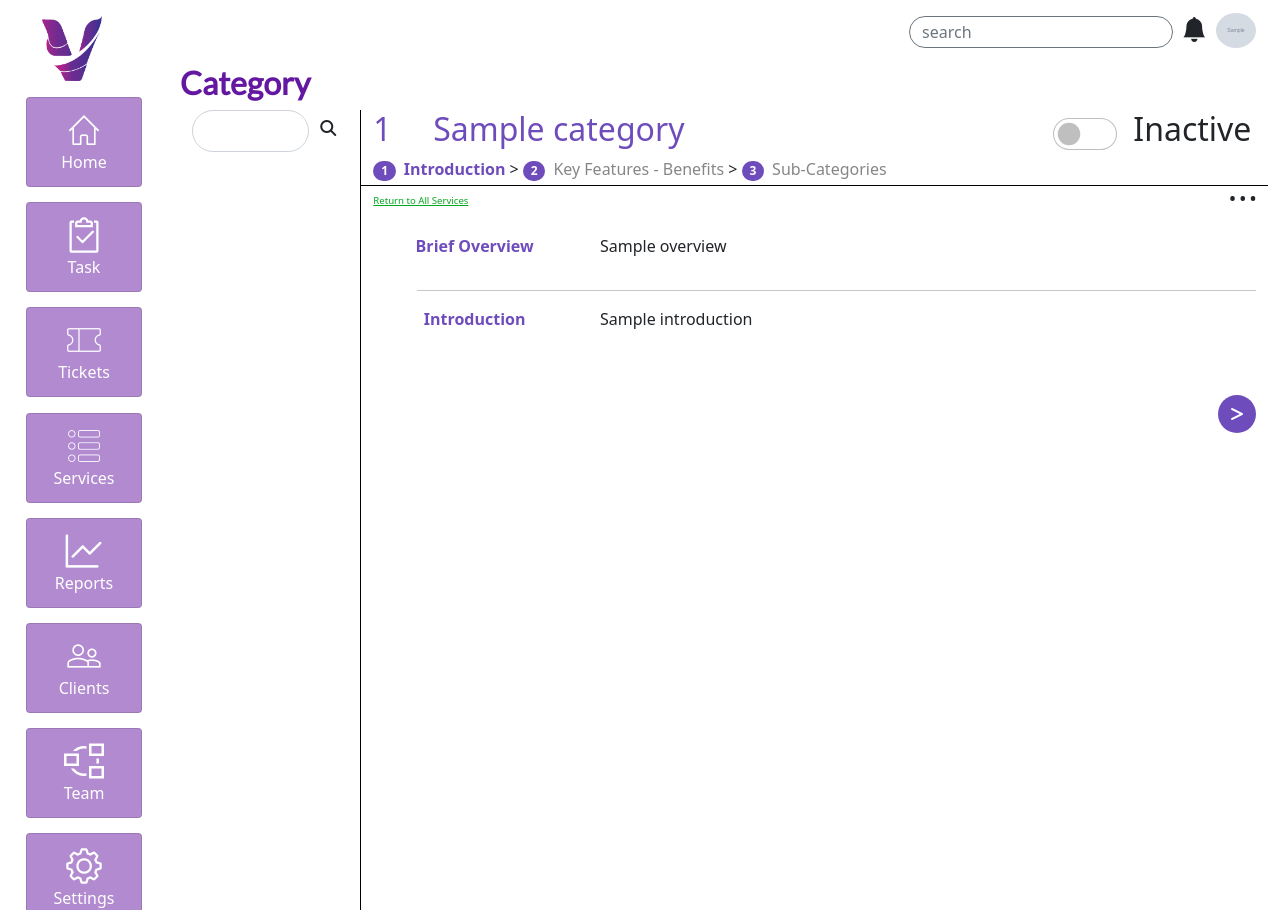
After one commit to VikingAM/VikingUniverseRepository, a Django app: template portal/templates/admin_templates/services/admin_services_category_detailed.html in a window 1280 px wide. The commit adds this page. Run offline with Django 3.2, Linux system fonts and the light colour scheme; the template is opened without the code that fills it: most values are stand-ins (such as "Sample title", 1, 10 or a date in 2020); grey boxes marked "Sample" are stand-in pictures.

Commit message:
update category detailed page
all functions are working

```diff
--- /dev/null
+++ b/portal/templates/admin_templates/services/admin_services_category_detailed.html
@@ -0,0 +1,490 @@
+{% extends 'admin_templates/admin_base.html' %}
+
+{% load static %}
+
+{% block title %} Admin Dashboard {% endblock title %}
+
+{% block style %}
+<link href='https://fonts.googleapis.com/css?family=Lato' rel='stylesheet'>
+<link rel="stylesheet" type="text/css" href="{% static 'portal_admin/css/admin_services_dashboard.css' %}">
+<style type="text/css">
+	.status_filter_label{
+		text-align: right;
+		color: #6F4CBB;
+		font-family: Inter;
+		font-weight: 400;
+		font-size: 1.1rem;
+		margin-top: 0.3rem;
+	}
+	.theme_hr{
+		margin: 0.1rem;
+    	color: #000;
+	}
+	.theme_category_name{
+		color: #6F4CBB;
+		font: Inter;
+		font-weight: 700;
+	}
+	.sub_category{
+		font-size: 1rem;
+    	font-weight: 600;
+    	color: #000000;
+	}
+	.badge_bg_color{
+		background-color: #6F4CBB;
+	}
+	.introduction_nav{
+		color: #6F4CBB;
+		font-weight: 800;
+		margin-left: 0.5rem;
+	}
+	.business_nav{
+		color: #868686;
+		margin-left: 0.5rem;
+		font-weight: 400;
+	}
+	.category_nav{
+		color: #868686;
+		margin-left: 0.5rem;
+		font-weight: 400;
+	}
+	.return_to_services{
+		float: left;
+	}
+	.return_to_services a{
+		color: #05A91F;
+		font-size: 0.6rem;
+	}
+	.edit_buttons{
+		float: right;
+	}
+	.brief_overview{
+		text-align: center;
+		color: #6F4CBB;
+		font-size: 1rem;
+		font-weight: 800;
+	}
+	.brief_overview_textarea{
+		font-size: 0.9rem;
+		height: 8rem;
+	}
+</style>
+{% endblock style %}
+
+{% block content %}
+	<div class="row">
+		<div class="col-sm-12">
+			<h2 class="dashboard_welcome_greeting">Category</h2>
+		</div>
+	</div>
+	<div class="container-fluid">
+		<div class="row">
+			<div class="col-sm-2" style="border-right: 1px solid black; height: 50rem;">
+				<div class="input-group">
+	                <input class="form-control py-2 rounded-pill mr-1 pr-5 search_services" type="search" value="" placeholder="" id="search_services">
+	                <span class="input-group-append">
+	                    <button class="btn rounded-pill border-0 ml-n5" type="button">
+	                        <i class="fa fa-search"></i>
+	                    </button>
+	                </span>
+	            </div>
+			</div>
+			<div class="col-sm-10">
+				<div class="row">
+					<div class="col-sm-9 theme_category_name">
+						<h2 class="category_detailed">{{category.pk}}&nbsp;&nbsp;&nbsp;&nbsp;&nbsp;{{ category.name }}</h2>
+						<input type="text" class="form-control edit_view" id="category_name" name="category_name" value="{{ category.name }}" style="display:none;">
+					</div>
+					<div class="col-sm-3">
+						<h2>
+							<div class="form-check form-switch">
+								{% if category.status == 1 %}
+									<input class="form-check-input" type="checkbox" id="Category_status" onchange="category_active(this)" checked>
+	  								<label class="form-check-label category_status_radio" for="Category_status">Active</label>
+								{% else %}
+									<input class="form-check-input" type="checkbox" id="Category_status" onchange="category_active(this)">
+	  								<label class="form-check-label category_status_radio" for="Category_status">Inactive</label>
+								{% endif %}
+							</div>
+						</h2>
+					</div>
+				</div>
+				<div class="row">
+					<div class="col-sm-12" style="border-bottom: 1px solid black; padding-bottom: 4px;">
+						<span class="badge rounded-pill badge_bg_color">1</span><span class="introduction_nav">Introduction</span> > <span class="badge rounded-pill badge_bg_color">2</span><span class="business_nav">Key Features - Benefits</span> > <span class="badge rounded-pill badge_bg_color">3</span><span class="category_nav">Sub-Categories</span>
+					</div>
+				</div>
+				<div class="row">
+					<div class="col-sm-12">
+						<span class="return_to_services">
+							<a href="{% url 'portalAdminServicesList' %}">Return to All Services</a>
+						</span>
+						<div class="dropdown edit_buttons">
+  							<span type="button" id="CategoryActionDropDown" data-bs-toggle="dropdown" aria-expanded="false">
+  								<b>• • •</b>
+  							</span>
+							<ul class="dropdown-menu" aria-labelledby="CategoryActionDropDown">
+						    	<li><a class="dropdown-item" href="#" action="edit" onclick="CategoryAction(this);">Edit</a></li>
+						    	<li><a class="dropdown-item" href="#" action="delete" onclick="CategoryAction(this);" >Delete</a></li>
+						    </ul>
+						</div>
+					</div>
+				</div>
+				<div style="clear:both;"></div>
+				<br/>
+				<form class="intro_wrapper" id="intro_form" action="#">
+					<div class="row">
+						<div class="col-sm-3 brief_overview">
+							Brief Overview
+						</div>
+						<div class="col-sm-9">
+							<p class="category_detailed">{{ category.overview|default_if_none:"" }}</p>
+							<textarea class="form-control edit_view" id="category_overview" style="display:none;">{{ category.overview|default_if_none:"" }}</textarea>
+						</div>
+					</div>
+					<hr style="width: 95%; float: right;">
+					<div style="clear:both;"></div>
+					<div class="row">
+						<div class="col-sm-3 brief_overview">
+							Introduction
+						</div>
+						<div class="col-sm-9">
+							<p class="category_detailed">{{ category.introduction|default_if_none:"" }}</p>
+							<textarea class="form-control edit_view" id="category_introduction" style="display:none;">{{ category.introduction|default_if_none:"" }}</textarea>
+						</div>
+					</div>
+					<br/><br/>
+					<div class="row" style=" bottom: 0; text-align:right;">
+						<div class="col-sm-12" style="">
+							<button type="button" class="btn category_detailed" current-page="intro" onclick="NextBtn(this);" style="background-color: #6F4CBB; border-radius: 2rem; color: white;"><i class="fa-solid fa-greater-than"></i></button>
+							<button type="button" class="btn btn-info edit_view" action="exit_edit" onclick="CategoryAction(this);" style="color: white; background-color: #6F4CBB;border-radius: 2rem; display: none;">Return</button>
+							<button type="button" class="btn edit_view" form-id="intro_form" onclick="saveAndComtinue(this);" style="background-color: #6F4CBB; border-radius: 2rem; color: white; display: none;">Save & Continue</button>
+						</div>
+					</div>
+				</form>
+
+				<form class="benefits_wrapper" id="benefits_form" style="display:none;">
+					<div class="row">
+						<div class="col-sm-3 brief_overview">
+							Key Features
+						</div>
+						<div class="col-sm-9">
+							<ul class="category_detailed">
+								{% for feature in category_features %}
+									<li>{{ feature.name }}
+										<p>{{ feature.description|default_if_none:""}}</p>
+									</li>
+								{% endfor %}
+							</ul>
+							<div class="edit_view " style="display:none;">
+								<span class="edit_feature_wrapper">
+									{% for feature in category_features %}
+									<div class="row ">
+										<div class="col-sm-11">
+											<input type="text" name="feature_name" id="feature_name_{{ feature.pk }}" data-id="{{ feature.pk }}" class="form-control" value="{{ feature.name }}">
+											<textarea name="feature[]" data-id="{{feature.pk}}" class="form-control features_input_text">{{ feature.description|default_if_none:"" }}</textarea>
+										</div>
+										<div class="col-sm-1" style="margin:auto;">
+											<i class="fa-solid fa-circle-minus" data-id="{{ feature.pk }}" style="color:red; cursor: pointer;"></i>
+										</div>
+									</div>
+									<br/>
+									{% endfor %}
+								</span>
+								<div class="row justify-content-md-center">
+		 							<div class="col-md-auto">
+	  									<button type="button" class="btn btn-outline-success add_more_feature">Add More feature</button>
+									</div>
+								</div>
+							</div>
+							<br/>
+
+						</div>
+					</div>
+					<br/>
+					<div class="row" style=" bottom: 0; text-align:right;">
+						<div class="col-sm-12" style="">
+							<button type="button" class="btn category_detailed" current-page="benefits" onclick="NextBtn(this);" style="background-color: #6F4CBB; border-radius: 2rem; color: white;"><i class="fa-solid fa-greater-than"></i></button>
+							<button type="button" class="btn btn-info edit_view" action="exit_edit" onclick="CategoryAction(this);" style="color: white; background-color: #6F4CBB;border-radius: 2rem; display: none;">Return</button>
+							<button type="button" class="btn edit_view" form-id="feature_form" onclick="saveAndComtinue(this);" style="background-color: #6F4CBB; border-radius: 2rem; color: white; display: none;">Save & Continue</button>
+						</div>
+					</div>
+				</form>
+
+				<form class="sub_category_wrapper" id="sub_category_form" action="#" style="display:none;">
+					<div class="row">
+						<div class="col-sm-3 brief_overview">
+							Short Introduction
+						</div>
+						<div class="col-sm-9">
+							<p class="category_detailed">{{ category.short_description|default_if_none:"" }}</p>
+							<textarea class="form-control edit_view" id="category_description" style="display:none;">{{ category.short_description|default_if_none:"" }}</textarea>
+						</div>
+					</div>
+					<hr style="width: 90%; float: right;">
+					<div style="clear:both;"></div>
+					<div class="row">
+						<div class="col-sm-3 brief_overview">
+							Sub-Categories
+						</div>
+						<div class="col-sm-9" >
+							<ul class="category_detailed">
+								{% for sub_category in sub_categories %}
+									<li>{{ sub_category.name }}</li>
+									<p>{{sub_category.short_description|default_if_none:""}}</p>
+								{% endfor %}
+							</ul>
+							<div class="edit_view" style="display:none;">
+								<span class="edit_sub_category_wrapper">
+									{% for sub_category in sub_categories %}
+									<div class="row">
+										<div class="col-sm-11">
+											<input type="text" name="sub_category_name[]" data-id="{{ sub_category.pk }}" class="form-control sub_category_name_input" value="{{ sub_category.name }}">
+											<textarea id="sub_category_desc_{{ sub_category.pk }}"  class="form-control sub_category_introduction">{{ sub_category.short_description|default_if_none:"" }}</textarea>
+										</div>
+										<div class="col-sm-1" style="margin:auto;">
+											<i class="fa-solid fa-circle-minus" data-id="{{ sub_category.pk }}" style="color:red; cursor: pointer;"></i>
+										</div>
+									</div><br/>
+									{% endfor %}
+								</span>
+							</div>
+						</div>
+					</div>
+					<br/>
+					<div class="row" style=" bottom: 0; text-align:right;">
+						<div class="col-sm-12" style="">
+							<button type="button" class="btn category_detailed success_update_btn" style="background-color: #6F4CBB; border-radius: 2rem; color: white;"><i class="fa-solid fa-check"></i></button>
+							<button type="button" class="btn btn-info edit_view" action="exit_edit" onclick="CategoryAction(this);" style="color: white; background-color: #6F4CBB;border-radius: 2rem; display: none;">Return</button>
+							<button type="button" class="btn edit_view CategorySaveBtn" form-id="sub_category_form" onclick="saveAndComtinue(this);" style="background-color: #6F4CBB; border-radius: 2rem; color: white; display: none;">Save & Continue</button>
+						</div>
+					</div>
+				</form>
+
+			</div>
+		</div>
+	</div>
+	<input type="hidden" name="category_id" id="category_id" value="{{ category.pk }}">
+	<!-- Please Wait / Processing  -->
+	<div class="modal fade" id="PleaseWaitModal" data-bs-backdrop="static" data-bs-keyboard="false" tabindex="-1" aria-labelledby="exampleModalLabel" aria-hidden="true">
+  		<div class="modal-dialog">
+    		<div class="modal-content">
+      			<div class="modal-body">
+					Processing your request
+      			</div>
+      		</div>
+  		</div>
+	</div>
+	<div class="modal fade" id="SuccessUpdateModal" data-bs-backdrop="static" data-bs-keyboard="false" tabindex="-1" aria-labelledby="exampleModalLabel" aria-hidden="true">
+  		<div class="modal-dialog">
+    		<div class="modal-content">
+      			<div class="modal-body" style="text-align: center;">
+					<img src="{% static 'portal_admin/images/success_theme_image.png' %}">
+					<h4>Service Category Updated Successfully!</h4>
+					<h6>All service theme that you update will appear in Service List.</h6>
+					<a href="{% url 'portalAdminServicesList' %}" style="text-decoration: none;"><button type="button" class="btn" style="background-color: #6F4CBB; border-radius: 2rem; color: white;">View Service List</button></a>
+					<a href="{% url 'portalAdminServicesDashboard' %}" style="text-decoration: none;"><button type="button" class="btn btn-primary" form-id="category_form" style="border-radius: 2rem; color: white;">Back to Service Dashboard</button></a>
+      			</div>
+      		</div>
+  		</div>
+	</div>
+
+{% endblock %}
+
+{% block script %}
+	<script src="https://code.jquery.com/jquery-3.7.0.min.js" integrity="sha256-2Pmvv0kuTBOenSvLm6bvfBSSHrUJ+3A7x6P5Ebd07/g=" crossorigin="anonymous"></script>
+	<script type="text/javascript">
+		$(document).ready(function(){
+
+		})
+
+		function ToBenefitsPage(){
+			$(".intro_wrapper").hide();
+			$(".benefits_wrapper").show();
+			$(".business_nav").css("color", "#6F4CBB");
+			$(".business_nav").css("font-weight", "800");
+		}
+
+		function ToSubCategoryPage(){
+			$(".sub_category_wrapper").show();
+			$(".benefits_wrapper").hide();
+			$(".category_nav").css("color", "#6F4CBB");
+			$(".category_nav").css("font-weight", "800");
+		}
+
+		function NextBtn(that){
+			var current_page = $(that).attr("current-page");
+			if(current_page == "intro"){
+				ToBenefitsPage();
+			}else if(current_page == "benefits"){
+				ToSubCategoryPage();
+			}
+		}
+
+		function category_active(that){
+			$('#PleaseWaitModal').modal('show');
+			var status = 0;
+			var category_id = $("#category_id").val();
+			var form = "status";
+			if($(that).is(':checked')){
+				$(".category_status_radio").empty();
+				$(".category_status_radio").append("Active");
+				status = 1;
+			}else{
+				$(".category_status_radio").empty();
+				$(".category_status_radio").append("Inactive");
+			}
+			$.ajax({
+		        type: "POST",
+		        url: "{% url 'UpdateCategory' %}",
+		        data: {
+		        	"csrfmiddlewaretoken": '{{ csrf_token }}',
+		        	"category_id": category_id,
+		        	"form_type":form,
+		        	"status": status,
+		        },
+		        async:true,
+		        success: function (data) {
+		        	if(data.status_code == 1){
+		        		$('#PleaseWaitModal').modal('hide');
+		        	}
+		        },
+		        error: function (e) {
+
+		        }
+		    })
+
+		}
+
+		function CategoryAction(that){
+			var action = $(that).attr("action");
+			if(action == "edit"){
+				$(".category_detailed").hide();
+				$(".edit_view").show();
+			}else if(action == "exit_edit"){
+				$(".category_detailed").show();
+				$(".edit_view").hide();
+			}
+		}
+
+		function SaveFeatures(){
+			var category_id = $("#category_id").val();
+			var count_number_features = 0;
+			$(".features_input_text").each(function(index){
+				count_number_features++;
+			})
+
+			var current_feature = 0;
+			$(".features_input_text").each(function(index){
+				var feature_id = $(this).attr("data-id");
+				var feature_name = $("#feature_name_"+feature_id).val();
+				var feature_description = $(this).val();
+
+				$.ajax({
+			        type: "POST",
+			        url: "{% url 'UpdateCategoryFeatures' %}",
+			        data: {
+			        	"csrfmiddlewaretoken": '{{ csrf_token }}',
+			        	"category_id": category_id,
+			        	"feature_name":feature_name,
+			        	"feature_description": feature_description,
+			        	"feature_id": feature_id,
+			        },
+			        async:true,
+			        success: function (data) {
+			        	current_feature++;
+			        	if(current_feature == count_number_features){
+			        		$('#PleaseWaitModal').modal('hide');
+			        	}
+			        },
+			        error: function (e) {
+
+			        }
+			    })
+
+			});
+		}
+
+		function SaveSubCategories(){
+			var category_id = $("#category_id").val();
+			var count_number_sub_cat = 0;
+			$(".sub_category_name_input").each(function(index){
+				count_number_sub_cat++;
+			})
+
+			var current_sub_cat = 0;
+			$(".sub_category_name_input").each(function(index){
+				var sub_category_id = $(this).attr("data-id");
+				var sub_category_desc = $("#sub_category_desc_"+sub_category_id).val();
+				var sub_category_name = $(this).val();
+
+				$.ajax({
+			        type: "POST",
+			        url: "{% url 'UpdateSubCategory' %}",
+			        data: {
+			        	"csrfmiddlewaretoken": '{{ csrf_token }}',
+			        	"category_id": category_id,
+			        	"sub_category_id": sub_category_id,
+			        	"sub_category_name":sub_category_name,
+			        	"sub_category_description": sub_category_desc,
+
+			        },
+			        async:true,
+			        success: function (data) {
+			        	current_sub_cat++;
+			        	if(count_number_sub_cat == current_sub_cat){
+			        		$('#PleaseWaitModal').modal('hide');
+			        		$("#SuccessUpdateModal").modal("show");
+			        	}
+			        },
+			        error: function (e) {
+
+			        }
+			    })
+
+			});
+		}
+
+		function saveAndComtinue(that){
+			$('#PleaseWaitModal').modal('show');
+			var form = $(that).attr("form-id");
+			var category_name = $("#category_name").val();
+			var category_id = $("#category_id").val();
+			var category_overview = $("#category_overview").val();
+			var introduction = $("#category_introduction").val();
+			var description = $("#category_description").val();
+			$.ajax({
+		        type: "POST",
+		        url: "{% url 'UpdateCategory' %}",
+		        data: {
+		        	"csrfmiddlewaretoken": '{{ csrf_token }}',
+		        	"category_id": category_id,
+		        	"category_name": category_name,
+		        	"form_type":form,
+		        	"category_overview": category_overview,
+		        	"category_introduction": introduction,
+		        	"description": description,
+		        },
+		        async:true,
+		        success: function (data) {
+		        	if(data.status_code == 1){
+		        		if(form == "intro_form"){
+		        			ToBenefitsPage();
+		        			$('#PleaseWaitModal').modal('hide');
+		        		}else if(form == "feature_form"){
+		        			SaveFeatures();
+		        		}else if(form == "sub_category_form"){
+		        			SaveSubCategories();
+		        		}
+		        	}
+
+		        },
+		        error: function (e) {
+
+		        }
+		    })
+		}
+
+
+	</script>
+{% endblock %}
--- a/portal/urls.py
+++ b/portal/urls.py
@@ -24,6 +24,7 @@ urlpatterns = [
     path('admin/services', views.portalAdminServicesDashboard, name="portalAdminServicesDashboard"),
     path('admin/services_list', views.portalAdminServicesList, name="portalAdminServicesList"),
     path('admin/services_theme_detail/<category_theme_id>', views.portalAdminServiceThemeDetail, name="portalAdminServiceThemeDetail"),
+    path('admin/services_category_detail/<category_id>', views.portalAdminServiceCategoryDetail, name="portalAdminServiceCategoryDetail"),
 
 
 
--- a/tickets/urls.py
+++ b/tickets/urls.py
@@ -42,8 +42,10 @@ urlpatterns = [
 
     path("update_category_theme", views.UpdateCategoryTheme, name="UpdateCategoryTheme"),
     path('update_category_assistance', views.UpdateCategoryAssistance, name="UpdateCategoryAssistance"),
+    path('update_category_features', views.UpdateCategoryFeatures, name="UpdateCategoryFeatures"),
 
     path("update_category", views.UpdateCategory, name="UpdateCategory"),
+    path("update_sub_category", views.UpdateSubCategory, name="UpdateSubCategory"),
 ]
 if settings.DEBUG:
     urlpatterns += static(settings.MEDIA_URL, document_root=settings.MEDIA_ROOT)
```
Also changed, not shown: portal/templates/admin_templates/services/admin_services_list.html (+8 -1 lines), portal/views.py (+15 -1 lines), tickets/models.py (+6 -1 lines), tickets/views.py (+80 -3 lines), tickets/migrations/0049_category_feature.py (added), tickets/migrations/0050_alter_category_feature_description.py (added).
